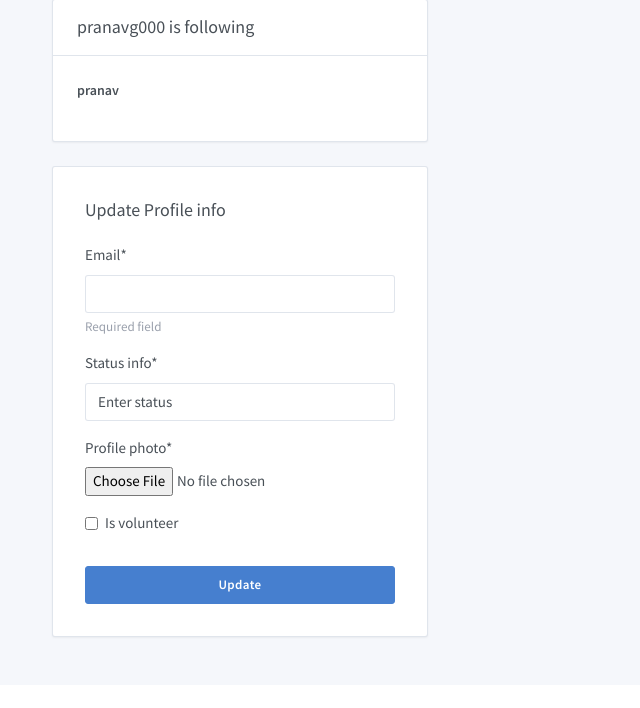
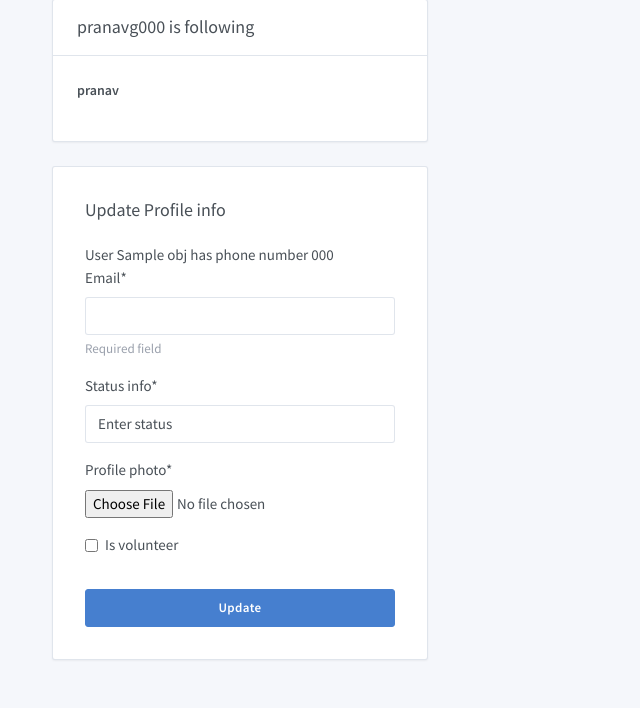
Before and after one commit to alshafaeeahmed/VolunteersForTheElderly, a Django app: template core/templates/core/profile.html in a window 1280 px wide. Shown: the part 979-1687 px from the top of the page, without its empty margins (0-640 px from the left). Before the commit the page ends 1618 px from the top, so only its background shows below. Run offline with Django 3.2, Linux system fonts and the light colour scheme; data comes from the database, SQL or seed files in the repository; both versions use the stored data as it was after the commit; the template is opened without the code that fills it: values that come from a table or form of the project are taken from there, most other values are stand-ins (such as "Sample title", 1, 10 or a date in 2020); some libraries are stand-ins or nearby versions.

Commit message:
add new field in  models.py

```diff
--- a/VolunteersForTheElderly/settings.py
+++ b/VolunteersForTheElderly/settings.py
@@ -29,6 +29,7 @@ ALLOWED_HOSTS = []
 # Application definition
 
 INSTALLED_APPS = [
+    'phone_field',
     'core.apps.CoreConfig',
     'crispy_forms',
     'django.contrib.admin',
--- a/core/forms.py
+++ b/core/forms.py
@@ -1,6 +1,5 @@
 from django import forms
 from django.contrib.auth.models import User
-
 from .models import Profile, Post, Comment
 
 
--- a/core/models.py
+++ b/core/models.py
@@ -1,5 +1,6 @@
 from django.contrib.auth.models import User
 from django.db import models
+from phone_field import PhoneField
 
 
 class Profile(models.Model):
@@ -7,6 +8,7 @@ class Profile(models.Model):
     profile_photo = models.FileField(default='default.jpg', upload_to='profile_photos')
     status_info = models.CharField(default="Enter status", max_length=1000)
     is_volunteer = models.BooleanField(default=False)
+    phone = PhoneField(blank=True, help_text='Contact phone number')
 
     def __str__(self):
         return f'{self.user.username} Profile'
--- a/core/templates/core/profile.html
+++ b/core/templates/core/profile.html
@@ -28,6 +28,7 @@
       requirejs.config({
           baseUrl: '.'
       });
+
 
 
 
@@ -111,11 +112,10 @@
                                 <img class="card-profile-img" src="{{person.profile.profile_photo.url}}">
                                 <h3 class="mb-3">{{person.username}}</h3>
                                 {% if person.profile.is_volunteer %}
-                                     <h3 class="mb-3">Volunteer </h3>
+                                <h3 class="mb-3">Volunteer </h3>
                                 {% else %}
-                                     <h3 class="mb-3">Eldry</h3>
+                                <h3 class="mb-3">Eldry</h3>
                                 {% endif %}
-
 
 
                                 {%if not u_form%}
@@ -222,6 +222,8 @@
                         <form action="" class="card" enctype="multipart/form-data" method="post">
                             <div class="card-body p-6">
                                 <div class="card-title">Update Profile info</div>
+                                User {{ obj.name }} has phone number {{ obj.phone }}
+
                                 {%csrf_token%}
 
 
--- a/core/templates/core/registration_form.html
+++ b/core/templates/core/registration_form.html
@@ -64,7 +64,7 @@
                         </div>
                     </form>
                     <div class="text-center text-muted">
-                        Already have account? <a href="{%url 'login'%}">Sign in</a>
+                        יש לך חשבון? <a href="{%url 'login'%}">Sign in</a>
                     </div>
                 </div>
             </div>
```
Also changed, not shown: db.sqlite3.
